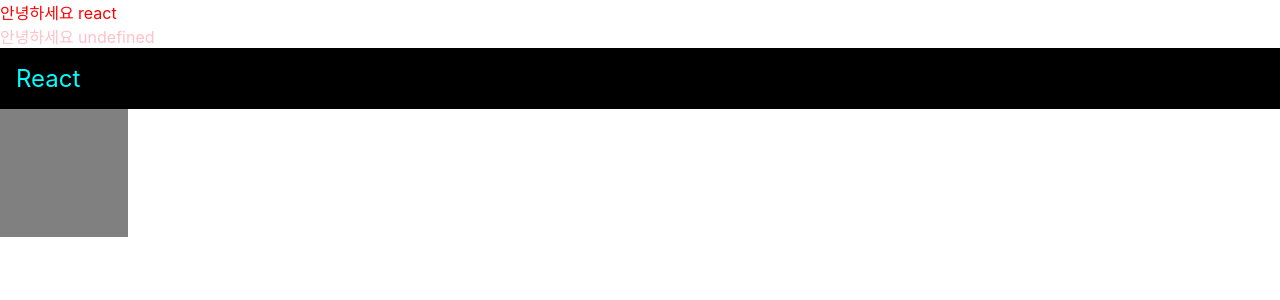
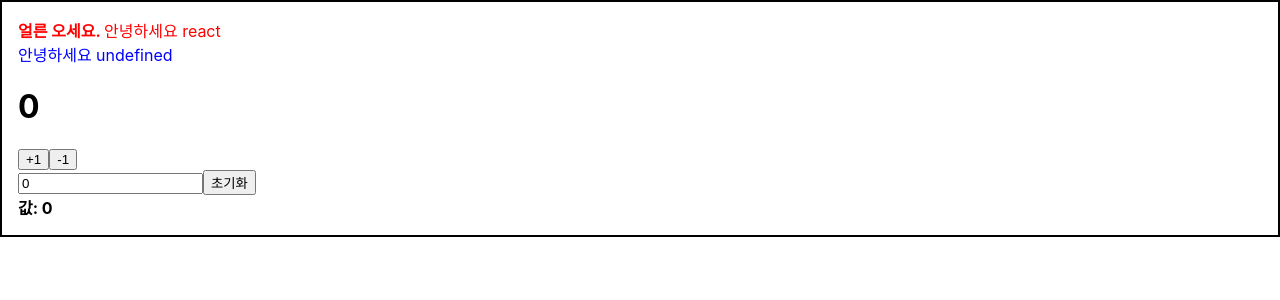
Before and after one commit to jypthemiracle/velopert-react-tutorial, a React (Create React App) app: page / in a window 1280 px wide. Shown: the top 300 px of the page. Built offline with nearby package versions, Linux system fonts and the light colour scheme.

Commit message:
feat: useState practice to manage state

```diff
--- a/src/App.js
+++ b/src/App.js
@@ -1,22 +1,18 @@
 import logo from './logo.svg';
-import Hello from './hello'
+import Hello from './hello';
+import Wrapper from './Wrapper';
 import './App.css';
+import Counter from './Counter';
+import InputSample from './InputSample';
 
 function App() {
-  const name = 'React';
-  const style = {
-    backgroundColor: 'black',
-    color: 'aqua',
-    fontSize: 24,
-    padding: '1rem'
-  }
   return (
-      <>
-        <Hello name="react" color="red"/>
-        <Hello color="pink"/>
-        <div style={style}>{name}</div>
-        <div className="gray-box"></div>
-      </>
+      <Wrapper>
+        <Hello name="react" color="red" isSpecial></Hello>
+        <Hello color="blue"></Hello>
+        <Counter></Counter>
+        <InputSample></InputSample>
+      </Wrapper>
   );
 }
 
--- /dev/null
+++ b/src/Counter.js
@@ -0,0 +1,22 @@
+import React, {useState} from 'react';
+
+function Counter() {
+    const [number, setNumber] = useState(0);
+    const onIncrease = () => {
+        setNumber(prevNumber => prevNumber + 1);
+    }
+
+    const onDecrease = () => {
+        setNumber(prevNumber => prevNumber - 1);
+    }
+
+    return (
+        <div>
+            <h1>{number}</h1>
+            <button onClick={onIncrease}>+1</button>
+            <button onClick={onDecrease}>-1</button>
+        </div>
+    );
+}
+
+export default Counter;
--- /dev/null
+++ b/src/InputSample.js
@@ -0,0 +1,22 @@
+import React, {useState} from 'react';
+
+function InputSample() {
+    const [text, setText] = useState(0);
+    const onChange = (e) => {
+        setText(e.target.value);
+    };
+    const onReset = () => {
+        setText('');
+    };
+    return (
+        <div>
+            <input onChange={onChange} value={text}></input>
+            <button onClick={onReset}>초기화</button>
+            <div>
+                <b>값: {text}</b>
+            </div>
+        </div>
+    )
+}
+
+export default InputSample;
--- /dev/null
+++ b/src/Wrapper.js
@@ -0,0 +1,15 @@
+import React from 'react';
+
+function Wrapper({children}) {
+    const style = {
+        border: '2px solid black',
+        padding: '16px',
+    };
+    return (
+        <div style={style}>
+            {children}
+        </div>
+    );
+}
+
+export default Wrapper;
--- a/src/hello.js
+++ b/src/hello.js
@@ -1,7 +1,8 @@
 import React from 'react';
 
-function Hello({color, name}) {
+function Hello({color, name, isSpecial}) {
     return <div style={{ color }}>
+        {isSpecial ? <b>얼른 오세요. </b> : null}
         안녕하세요 {name}
     </div>
 }
```
